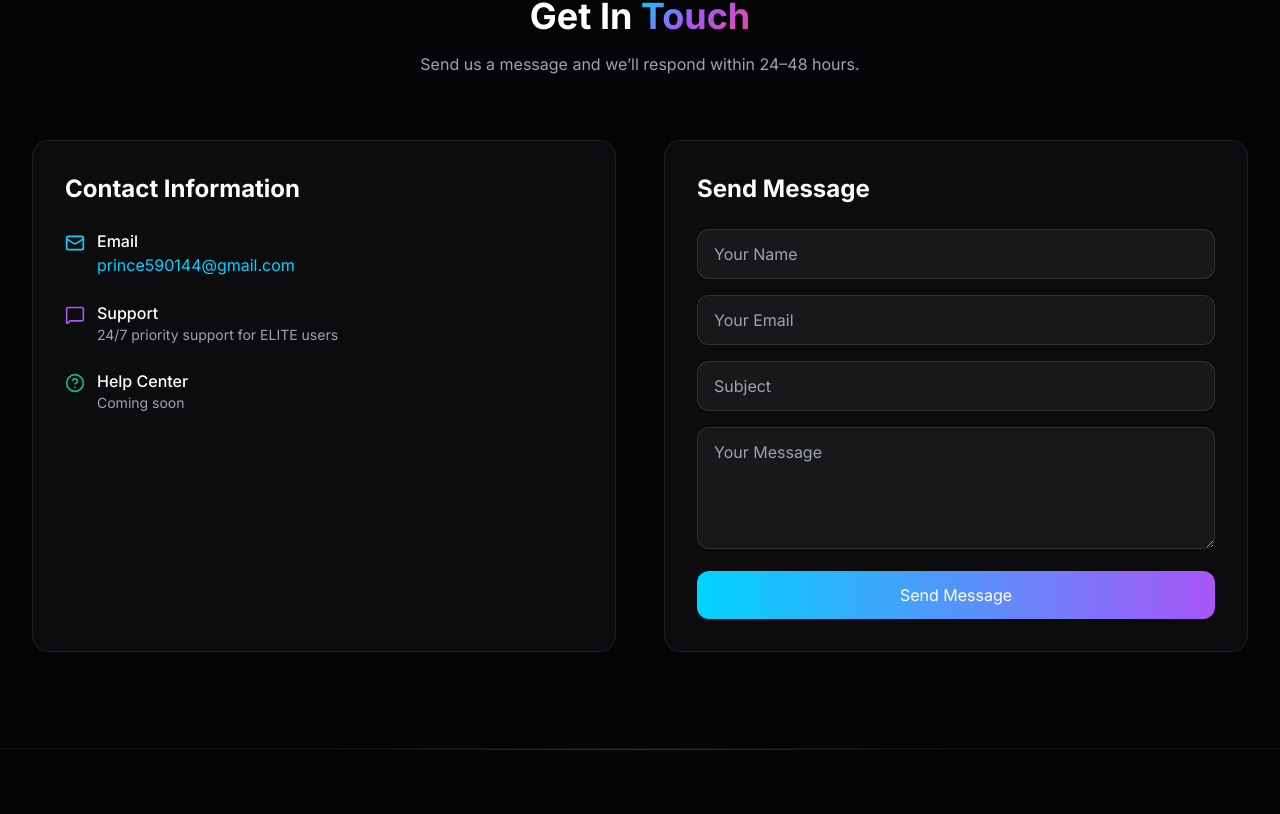
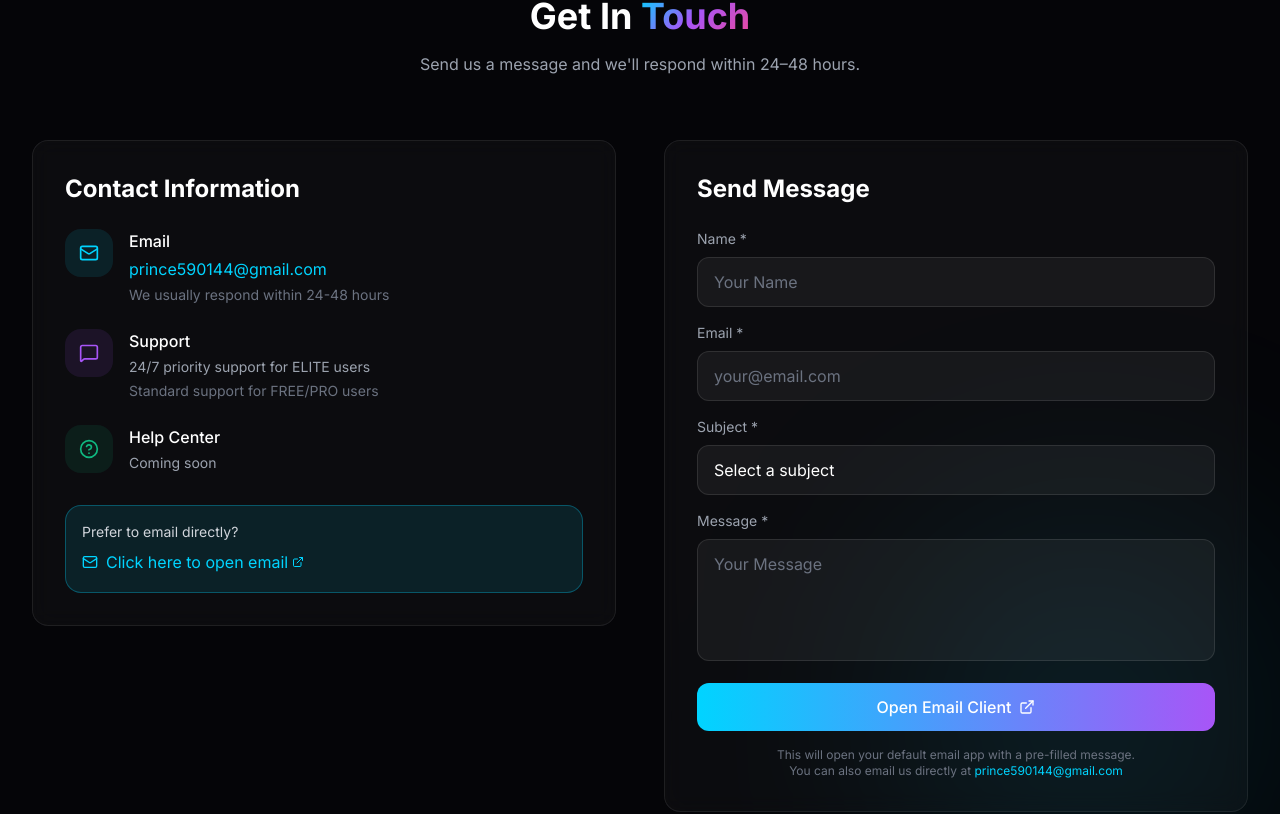
Before and after one commit to Panthomnexuslab0/phantom-nexus-site, a React (Vite) app: page / in a window 1280 px wide. Shown: the part 5686-6500 px from the top of the page. Built offline with nearby package versions, Linux system fonts and the light colour scheme.

Commit message:
Update Contact.tsx

```diff
--- a/src/components/Contact.tsx
+++ b/src/components/Contact.tsx
@@ -1,15 +1,7 @@
+
 import { useState } from 'react';
 import { motion } from 'framer-motion';
-import {
-  Mail,
-  MessageSquare,
-  Send,
-  Check,
-  User,
-  AtSign,
-  HelpCircle,
-  AlertCircle,
-} from 'lucide-react';
+import { Mail, MessageSquare, Check, HelpCircle, ExternalLink } from 'lucide-react';
 
 export default function Contact() {
   const [formData, setFormData] = useState({
@@ -19,74 +11,30 @@ export default function Contact() {
     message: '',
   });
 
-  const [isSubmitting, setIsSubmitting] = useState(false);
   const [isSubmitted, setIsSubmitted] = useState(false);
-  const [error, setError] = useState('');
 
-  const handleSubmit = async (e: React.FormEvent) => {
+  const handleSubmit = (e: React.FormEvent) => {
     e.preventDefault();
-
-    if (isSubmitting) return;
-
-    setIsSubmitting(true);
-    setError('');
-
-    try {
-      const response = await fetch(
-        'https://formsubmit.co/ajax/prince590144@gmail.com',
-        {
-          method: 'POST',
-          headers: {
-            'Content-Type': 'application/json',
-            Accept: 'application/json',
-          },
-          body: JSON.stringify({
-            name: formData.name,
-            email: formData.email,
-            subject: `[Phantom Nexus] ${formData.subject}`,
-            message: formData.message,
-            _template: 'table',
-            _captcha: 'false',
-          }),
-        }
+    const subject = encodeURIComponent(`[Phantom Nexus] ${formData.subject}`);
+    const body = encodeURIComponent(
+      `Name: ${formData.name}\nEmail: ${formData.email}\n\nMessage:\n${formData.message}`
     );
-
-      if (!response.ok) {
-        throw new Error('Submission failed');
-      }
-
+    const mailtoLink = `mailto:prince590144@gmail.com?subject=${subject}&body=${body}`;
+    window.location.href = mailtoLink;
     setIsSubmitted(true);
-      setFormData({
-        name: '',
-        email: '',
-        subject: '',
-        message: '',
-      });
-
-      setTimeout(() => {
-        setIsSubmitted(false);
-      }, 5000);
-    } catch (err) {
-      console.error(err);
-      setError(
-        'Something went wrong. Please try again or email us directly at prince590144@gmail.com'
-      );
-    } finally {
-      setIsSubmitting(false);
-    }
+    setFormData({ name: '', email: '', subject: '', message: '' });
+    setTimeout(() => setIsSubmitted(false), 5000);
   };
 
-  const handleChange = (
-    e: React.ChangeEvent<
-      HTMLInputElement | HTMLTextAreaElement | HTMLSelectElement
-    >
-  ) => {
+  const handleChange = (e: React.ChangeEvent<HTMLInputElement | HTMLTextAreaElement | HTMLSelectElement>) => {
     setFormData({ ...formData, [e.target.name]: e.target.value });
-    setError('');
   };
 
   return (
     <section id="contact" className="py-24 relative">
+      <div className="absolute top-0 left-0 w-full h-px bg-gradient-to-r from-transparent via-phantom-cyan/30 to-transparent" />
+      <div className="absolute bottom-0 right-0 w-96 h-96 bg-phantom-cyan/10 rounded-full blur-[128px]" />
+
       <div className="relative max-w-7xl mx-auto px-4 sm:px-6 lg:px-8">
         <motion.div
           initial={{ opacity: 0, y: 20 }}
@@ -99,75 +47,94 @@ export default function Contact() {
             Get In <span className="gradient-text">Touch</span>
           </h2>
           <p className="text-gray-400 max-w-2xl mx-auto">
-            Send us a message and we’ll respond within 24–48 hours.
+            Send us a message and we&apos;ll respond within 24–48 hours.
           </p>
         </motion.div>
 
         <div className="grid lg:grid-cols-2 gap-12">
-          {/* LEFT SIDE INFO */}
+          <motion.div
+            initial={{ opacity: 0, x: -30 }}
+            whileInView={{ opacity: 1, x: 0 }}
+            viewport={{ once: true }}
+            transition={{ duration: 0.6 }}
+          >
             <div className="glass rounded-2xl p-8 border border-white/10">
-            <h3 className="text-2xl font-bold text-white mb-6">
-              Contact Information
-            </h3>
+              <h3 className="text-2xl font-bold text-white mb-6">Contact Information</h3>
 
               <div className="space-y-6">
                 <div className="flex items-start">
-                <Mail className="w-5 h-5 text-phantom-cyan mr-3 mt-1" />
+                  <div className="w-12 h-12 rounded-xl bg-phantom-cyan/10 flex items-center justify-center mr-4">
+                    <Mail className="w-5 h-5 text-phantom-cyan" />
+                  </div>
                   <div>
-                  <h4 className="text-white font-medium">Email</h4>
-                  <a
-                    href="mailto:prince590144@gmail.com"
-                    className="text-phantom-cyan hover:underline"
-                  >
+                    <h4 className="text-white font-medium mb-1">Email</h4>
+                    <a href="mailto:prince590144@gmail.com" className="text-phantom-cyan hover:underline">
                       prince590144@gmail.com
                     </a>
+                    <p className="text-sm text-gray-500 mt-1">We usually respond within 24-48 hours</p>
                   </div>
                 </div>
 
                 <div className="flex items-start">
-                <MessageSquare className="w-5 h-5 text-phantom-purple mr-3 mt-1" />
+                  <div className="w-12 h-12 rounded-xl bg-phantom-purple/10 flex items-center justify-center mr-4">
+                    <MessageSquare className="w-5 h-5 text-phantom-purple" />
+                  </div>
                   <div>
-                  <h4 className="text-white font-medium">Support</h4>
-                  <p className="text-gray-400 text-sm">
-                    24/7 priority support for ELITE users
-                  </p>
+                    <h4 className="text-white font-medium mb-1">Support</h4>
+                    <p className="text-gray-400 text-sm">24/7 priority support for ELITE users</p>
+                    <p className="text-sm text-gray-500 mt-1">Standard support for FREE/PRO users</p>
                   </div>
                 </div>
 
                 <div className="flex items-start">
-                <HelpCircle className="w-5 h-5 text-phantom-green mr-3 mt-1" />
+                  <div className="w-12 h-12 rounded-xl bg-phantom-green/10 flex items-center justify-center mr-4">
+                    <HelpCircle className="w-5 h-5 text-phantom-green" />
+                  </div>
                   <div>
-                  <h4 className="text-white font-medium">Help Center</h4>
+                    <h4 className="text-white font-medium mb-1">Help Center</h4>
                     <p className="text-gray-400 text-sm">Coming soon</p>
                   </div>
                 </div>
               </div>
+
+              <div className="mt-8 p-4 bg-phantom-cyan/10 rounded-xl border border-phantom-cyan/30">
+                <p className="text-sm text-gray-300 mb-2">Prefer to email directly?</p>
+                <a href="mailto:prince590144@gmail.com?subject=Phantom%20Nexus%20Inquiry" className="inline-flex items-center text-phantom-cyan hover:underline">
+                  <Mail className="w-4 h-4 mr-2" />
+                  Click here to open email
+                  <ExternalLink className="w-3 h-3 ml-1" />
+                </a>
               </div>
+            </div>
+          </motion.div>
 
-          {/* RIGHT SIDE FORM */}
-          <form
-            onSubmit={handleSubmit}
-            className="glass rounded-2xl p-8 border border-white/10"
+          <motion.div
+            initial={{ opacity: 0, x: 30 }}
+n            whileInView={{ opacity: 1, x: 0 }}
+            viewport={{ once: true }}
+            transition={{ duration: 0.6 }}
           >
-            <h3 className="text-2xl font-bold text-white mb-6">
-              Send Message
-            </h3>
+            <form onSubmit={handleSubmit} className="glass rounded-2xl p-8 border border-white/10">
+              <h3 className="text-2xl font-bold text-white mb-6">Send Message</h3>
 
               {isSubmitted ? (
-              <div className="text-center py-10">
-                <Check className="w-10 h-10 text-phantom-green mx-auto mb-4" />
-                <p className="text-white font-semibold">Message Sent!</p>
+                <div className="text-center py-12">
+                  <div className="w-16 h-16 mx-auto rounded-full bg-phantom-green/20 flex items-center justify-center mb-4">
+                    <Check className="w-8 h-8 text-phantom-green" />
+                  </div>
+                  <h4 className="text-xl font-semibold text-white mb-2">Email Client Opened!</h4>
+                  <p className="text-gray-400 mb-4">Your default email app should have opened with the message.</p>
+                  <p className="text-sm text-gray-500">
+                    If not, email us directly at{' '}
+                    <a href="mailto:prince590144@gmail.com" className="text-phantom-cyan hover:underline">
+                      prince590144@gmail.com
+                    </a>
+                  </p>
                 </div>
               ) : (
-              <>
-                {error && (
-                  <div className="p-3 bg-red-500/10 border border-red-500/30 rounded-lg mb-4 flex">
-                    <AlertCircle className="w-5 h-5 text-red-400 mr-2" />
-                    <p className="text-red-400 text-sm">{error}</p>
-                  </div>
-                )}
-
                 <div className="space-y-4">
+                  <div>
+                    <label className="block text-sm text-gray-400 mb-2">Name *</label>
                     <input
                       type="text"
                       name="name"
@@ -175,29 +142,44 @@ export default function Contact() {
                       onChange={handleChange}
                       placeholder="Your Name"
                       required
-                    className="w-full px-4 py-3 bg-white/5 border border-white/10 rounded-lg text-white"
+                      className="w-full px-4 py-3 bg-white/5 border border-white/10 rounded-lg text-white placeholder-gray-500 focus:outline-none focus:border-phantom-cyan transition-colors"
                     />
+                  </div>
 
+                  <div>
+                    <label className="block text-sm text-gray-400 mb-2">Email *</label>
                     <input
                       type="email"
                       name="email"
                       value={formData.email}
                       onChange={handleChange}
-                    placeholder="Your Email"
+                      placeholder="your@email.com"
                       required
-                    className="w-full px-4 py-3 bg-white/5 border border-white/10 rounded-lg text-white"
+                      className="w-full px-4 py-3 bg-white/5 border border-white/10 rounded-lg text-white placeholder-gray-500 focus:outline-none focus:border-phantom-cyan transition-colors"
                     />
+                  </div>
 
-                  <input
-                    type="text"
+                  <div>
+                    <label className="block text-sm text-gray-400 mb-2">Subject *</label>
+                    <select
                       name="subject"
                       value={formData.subject}
                       onChange={handleChange}
-                    placeholder="Subject"
                       required
-                    className="w-full px-4 py-3 bg-white/5 border border-white/10 rounded-lg text-white"
-                  />
+                      className="w-full px-4 py-3 bg-white/5 border border-white/10 rounded-lg text-white focus:outline-none focus:border-phantom-cyan transition-colors appearance-none cursor-pointer"
+                    >
+                      <option value="" className="bg-phantom-darker">Select a subject</option>
+                      <option value="General Inquiry" className="bg-phantom-darker">General Inquiry</option>
+                      <option value="Technical Support" className="bg-phantom-darker">Technical Support</option>
+                      <option value="Billing Question" className="bg-phantom-darker">Billing Question</option>
+                      <option value="Feature Request" className="bg-phantom-darker">Feature Request</option>
+                      <option value="Complaint" className="bg-phantom-darker">Complaint</option>
+                      <option value="Business Partnership" className="bg-phantom-darker">Business Partnership</option>
+                    </select>
+                  </div>
 
+                  <div>
+                    <label className="block text-sm text-gray-400 mb-2">Message *</label>
                     <textarea
                       name="message"
                       value={formData.message}
@@ -205,20 +187,27 @@ export default function Contact() {
                       placeholder="Your Message"
                       rows={4}
                       required
-                    className="w-full px-4 py-3 bg-white/5 border border-white/10 rounded-lg text-white"
+                      className="w-full px-4 py-3 bg-white/5 border border-white/10 rounded-lg text-white placeholder-gray-500 focus:outline-none focus:border-phantom-cyan transition-colors resize-none"
                     />
+                  </div>
 
-                  <button
-                    type="submit"
-                    disabled={isSubmitting}
-                    className="w-full py-3 bg-gradient-to-r from-phantom-cyan to-phantom-purple text-white rounded-lg"
-                  >
-                    {isSubmitting ? 'Sending...' : 'Send Message'}
+                  <button type="submit" className="w-full py-3 bg-gradient-to-r from-phantom-cyan to-phantom-purple text-white font-medium rounded-lg hover:opacity-90 transition-opacity flex items-center justify-center">
+                    Open Email Client
+                    <ExternalLink className="w-4 h-4 ml-2" />
                   </button>
+
+                  <p className="text-xs text-gray-500 text-center">
+                    This will open your default email app with a pre-filled message.
+                    <br />
+                    You can also email us directly at{' '}
+                    <a href="mailto:prince590144@gmail.com" className="text-phantom-cyan hover:underline">
+                      prince590144@gmail.com
+                    </a>
+                  </p>
                 </div>
-              </>
               )}
             </form>
+          </motion.div>
         </div>
       </div>
     </section>
```
Lines whose indentation alone changed are shown as unchanged.
